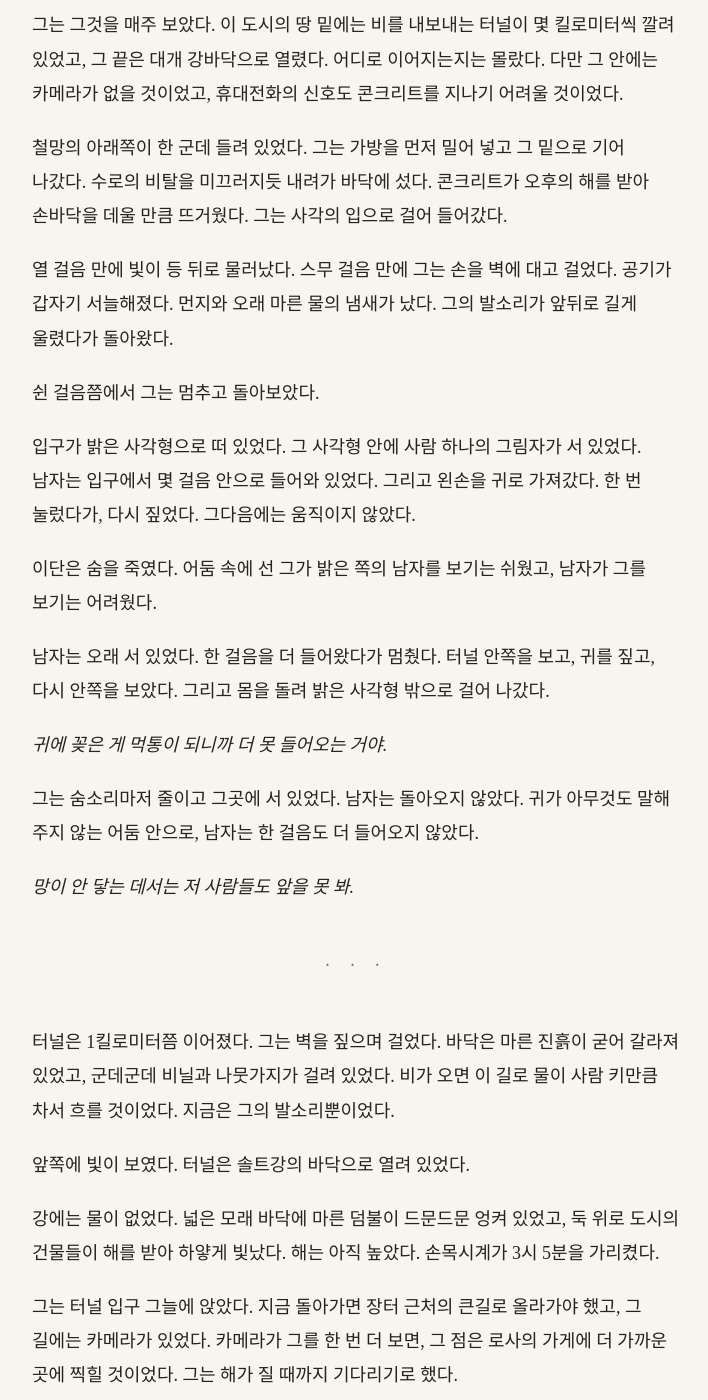
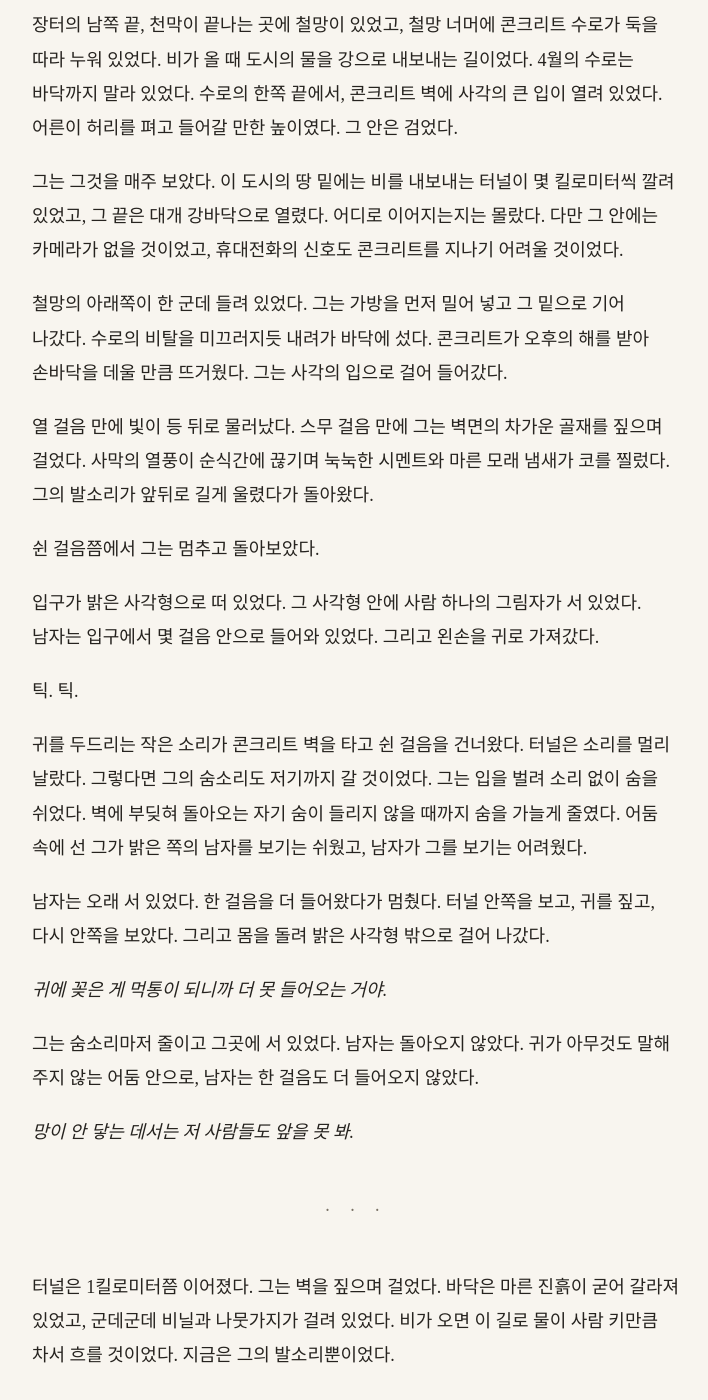
Before and after one commit to kangkkang/writer_s1_public, a Jekyll site: the page built from vol1/014.md, in a window 1280 px wide and 1400 px high, scrolled down 2982 px. Shown: the whole window, without its empty margins (284-992 px from the left). Built offline with Jekyll 4.4.1, drawn with Linux system fonts in a browser that asks for light colours; our own code applies the rules of GitHub Pages for plain Markdown files; some of the changed text lies outside the part shown.

Commit message:
Update from https://github.com/kangkkang/writer_s1/commit/6b2e17718d0ef83b5f37c4a25cafe9547d827d7e

```diff
--- a/vol1/014.md
+++ b/vol1/014.md
@@ -14,7 +14,7 @@
 
 두 블록 뒤의 버스 정류장에 회색 차 한 대가 서 있었다.
 
-그가 6분쯤 전에 지나온 정류장이었다. 지붕 끝에 카메라가 달린, 그가 모자를 눌러쓰고 지나온 곳이었다. 버스를 기다리는 사람은 없었다. 잠시 뒤 차의 문이 열리고 남자 하나가 내렸다. 남자는 정류장 앞에 서서 길의 앞뒤를 보았다. 그리고 왼손을 들어 손목을 짚었다.
+그가 6분쯤 전에 지나온 정류장이었다. 지붕 끝에 카메라가 달린, 그가 모자를 눌러쓰고 지나온 곳이었다. 버스를 기다리는 사람은 없었다. 잠시 뒤 차의 문이 열리고 남자 하나가 내렸다. 남자는 정류장 앞에 서서 길의 앞뒤를 보았다. 그리고 왼손을 들어 손목 안쪽의 맨살을 지그시 짚었다.
 
 등에 붙은 셔츠가 갑자기 차갑게 느껴졌다. 신호등의 빨간 숫자가 줄지 않는 것 같았다.
 
@@ -25,6 +25,8 @@
 그는 그것부터 따져 보았다. 오늘 그는 아무 데에도 이름을 대지 않았다. 아무에게도 말을 걸지 않았다. 아는 얼굴도 만나지 않았다. 그런데 차는 그가 6분쯤 전에 지나온 곳에 서 있었다. 남은 것은 하나였다.
 
 *얼굴이다.*
+
+얼굴로 사람을 찾는 감시망은 금지돼 있었다. 그것을 돌리면 처리한 양만큼 흔적이 남았고, 그는 그 흔적이 어디에 어떻게 남는지 누구보다 잘 알았다. 누군가 그 금지를 넘었다. 그만큼 그를 원한다는 뜻이었다.
 
 두 달 전 신문 여백에 적은 줄이 틀렸다. 베이커스필드의 카메라는 그를 세 시간 동안 보고도 아무도 부르지 않았다. 그것은 그날 그 카메라에 대한 사실이었고, 그는 그 하루의 일을 모든 카메라에 맞는 규칙으로 믿어 버렸다.
 
@@ -58,13 +60,15 @@
 
 철망의 아래쪽이 한 군데 들려 있었다. 그는 가방을 먼저 밀어 넣고 그 밑으로 기어 나갔다. 수로의 비탈을 미끄러지듯 내려가 바닥에 섰다. 콘크리트가 오후의 해를 받아 손바닥을 데울 만큼 뜨거웠다. 그는 사각의 입으로 걸어 들어갔다.
 
-열 걸음 만에 빛이 등 뒤로 물러났다. 스무 걸음 만에 그는 손을 벽에 대고 걸었다. 공기가 갑자기 서늘해졌다. 먼지와 오래 마른 물의 냄새가 났다. 그의 발소리가 앞뒤로 길게 울렸다가 돌아왔다.
+열 걸음 만에 빛이 등 뒤로 물러났다. 스무 걸음 만에 그는 벽면의 차가운 골재를 짚으며 걸었다. 사막의 열풍이 순식간에 끊기며 눅눅한 시멘트와 마른 모래 냄새가 코를 찔렀다. 그의 발소리가 앞뒤로 길게 울렸다가 돌아왔다.
 
 쉰 걸음쯤에서 그는 멈추고 돌아보았다.
 
-입구가 밝은 사각형으로 떠 있었다. 그 사각형 안에 사람 하나의 그림자가 서 있었다. 남자는 입구에서 몇 걸음 안으로 들어와 있었다. 그리고 왼손을 귀로 가져갔다. 한 번 눌렀다가, 다시 짚었다. 그다음에는 움직이지 않았다.
+입구가 밝은 사각형으로 떠 있었다. 그 사각형 안에 사람 하나의 그림자가 서 있었다. 남자는 입구에서 몇 걸음 안으로 들어와 있었다. 그리고 왼손을 귀로 가져갔다.
 
-이단은 숨을 죽였다. 어둠 속에 선 그가 밝은 쪽의 남자를 보기는 쉬웠고, 남자가 그를 보기는 어려웠다.
+틱. 틱.
+
+귀를 두드리는 작은 소리가 콘크리트 벽을 타고 쉰 걸음을 건너왔다. 터널은 소리를 멀리 날랐다. 그렇다면 그의 숨소리도 저기까지 갈 것이었다. 그는 입을 벌려 소리 없이 숨을 쉬었다. 벽에 부딪혀 돌아오는 자기 숨이 들리지 않을 때까지 숨을 가늘게 줄였다. 어둠 속에 선 그가 밝은 쪽의 남자를 보기는 쉬웠고, 남자가 그를 보기는 어려웠다.
 
 남자는 오래 서 있었다. 한 걸음을 더 들어왔다가 멈췄다. 터널 안쪽을 보고, 귀를 짚고, 다시 안쪽을 보았다. 그리고 몸을 돌려 밝은 사각형 밖으로 걸어 나갔다.
 
@@ -110,13 +114,11 @@
 
 이튿날 저녁, 그는 계단을 짚고 시장의 복도로 내려갔다. 복도의 끝에 무면허 치료를 하는 곳이 있다는 것은 들어서 알았다. 커튼 하나로 막은 칸이었다. 예전에 간호사였다는 여자가 현금을 받고 사람들의 상처를 꿰매고 주사를 놓았다. 커튼 앞의 플라스틱 의자에 세 사람이 기다리고 있었다.
 
-그는 의자 끝에 앉았다. 커튼이 열리고 한 사람이 나왔다. 열린 틈으로 여자가 보였다. 여자는 다음 사람의 턱을 손으로 받쳐 들고 그 얼굴을 오래, 가까이서 들여다보고 있었다. 눈을 보고, 혀를 보고, 다시 눈을 보았다.
+그는 의자 끝에 앉았다. 커튼이 열리고 한 사람이 나왔다. 열린 틈으로 여자가 보였다. 여자는 다음 사람의 턱을 손으로 받쳐 들고 눈과 혀를 보며, 귀의 프롬에 낮게 불러 주고 있었다. *마흔쯤. 마른 남자. 눈 흰자가 노래요. 사흘째 열.* 그리고 귀를 기울여 대답을 듣고, 선반에서 약병 하나를 골랐다.
 
-이단은 그 손과 그 눈을 보았다.
+*이름은 안 물어. 그 대신 얼굴을 말로 바꿔서 망에 넣어.*
 
-*이름은 안 물어도 얼굴은 다 보겠구나.*
-
-열에 들떠 그는 이름을 묻지 않는 곳이라는 것만 생각하고 내려왔다. 얼굴도 신분증만큼 위험하다는 것을 안 지 사흘째였다.
+열에 들떠 그는 이름을 묻지 않는 곳이라는 것만 생각하고 내려왔다. 이 땅 밑에서도, 말은 망에 닿았다.
 
 일어서자 다리가 휘청했다. 그는 벽을 짚고, 복도 중간의 약 좌판으로 가서 해열제 한 통과 물에 타 먹는 소금 봉지 몇 개를 동전으로 샀다.
 
@@ -156,7 +158,7 @@
 
 그는 폴리테크닉에서 돌아오는 길이었다. 수정란은 비어 있었다. 돌아오는 버스는 도시 동쪽의 큰 환승 정류장을 지나게 되어 있었고, 그 정류장에는 카메라가 있었다. 그는 한 정거장 앞에서 내렸고, 그다음 버스를 탈 수 있는 카메라 없는 정류장까지 걸어야 했다. 지도로는 2킬로미터, 걸어서 25분 거리였다. 그러나 지금은 하루 가운데 가장 뜨거운 오후 2시였다.
 
-반쯤 걸었을 때 4월에 강바닥에서 버티던 날처럼 머리가 아프기 시작했다. 발을 뗄 때마다 품 안에서 얇은 금속박이 바스락거렸다. 목의 스카프는 처음 몇 분만 서늘했을 뿐, 볕 아래서 금세 데워지며 쉰 냄새를 턱밑으로 올렸다. 판초 안의 셔츠는 땀에 젖어 등에 붙어 있었다. 길가의 교회 앞에 사람들이 줄을 서 있었고, 문 위에 현수막이 걸려 있었다. *냉방 대피소 — 누구나 들어오세요.*
+반쯤 걸었을 때 4월에 강바닥에서 버티던 날처럼 머리가 아프기 시작했다. 시야의 가장자리가 하얗게 바래고, 관자놀이에서 둔탁한 망치질이 이어졌다. 발을 뗄 때마다 품 안에서 얇은 금속박이 바스락거렸다. 목의 스카프는 처음 몇 분만 서늘했을 뿐, 볕 아래서 금세 데워지며 쉰 냄새를 턱밑으로 올렸다. 판초 안의 셔츠는 땀에 젖어 등에 붙어 있었다. 길가의 교회 앞에 사람들이 줄을 서 있었고, 문 위에 현수막이 걸려 있었다. *냉방 대피소 — 누구나 들어오세요.*
 
 그는 줄의 끝에 섰다.
 
@@ -220,7 +222,7 @@
 
 곧이어 계단 쪽에서 누군가 소리를 질렀다. 물이 들어온다고 했다.
 
-그는 탁자로 갔다. 목록, 숫자로 가득한 신문들, 여덟 자리까지 구한 각도가 적힌 종이. 그가 피닉스에서 만든 것은 모두 종이였고, 종이는 물에 젖으면 끝이었다. 그는 그것들을 한데 모아 시장에서 얻은 비닐봉지 두 장에 겹쳐 넣고, 입구를 비틀어 묶었다. 저장 장치와 노트북은 가방에 넣었다. 그것들을 침대 위 가장 높은 선반에 올렸다.
+그는 탁자로 갔다. 탁자 위 환기구에서 붉은 물이 한 줄 떨어져, 펼쳐 둔 목록의 귀퉁이에 번지고 있었다. 그는 그 종이부터 끌어당겼다. 목록, 숫자로 가득한 신문들, 여덟 자리까지 구한 각도가 적힌 종이. 그가 피닉스에서 만든 것은 모두 종이였고, 종이는 물에 젖으면 끝이었다. 그는 그것들을 한데 모아 시장에서 얻은 비닐봉지 두 장에 겹쳐 넣고, 입구를 비틀어 묶었다. 저장 장치와 노트북은 가방에 넣었다. 그것들을 침대 위 가장 높은 선반에 올렸다.
 
 그리고 계단을 내려갔다.
 
```
